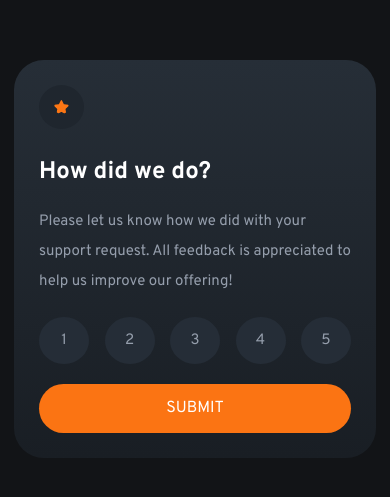
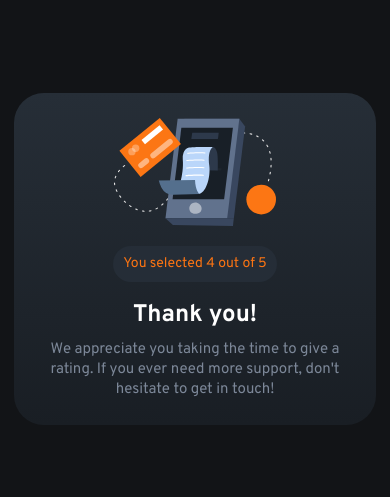
Before and after one commit to MATIASC9/interactive-rating-component, a website built with Vite: page index.html in a window 390 px wide. Shown: the part 163-660 px from the top of the page. Built offline with nearby package versions, Linux system fonts and the light colour scheme.

Commit message:
response section mobile styles added

```diff
--- a/css/style.css
+++ b/css/style.css
@@ -25,6 +25,7 @@ background: var(--card-background-color);
   padding: 25px;
   width: 80%;
 }
+/* How did we do? */
 .feedback {
   display: flex;
   flex-direction: column;
@@ -84,3 +85,33 @@ background: var(--card-background-color);
   padding: 15px 0;
   text-transform: uppercase;
 }
+/* Thank you! */
+.response {
+  display: flex;
+  flex-direction: column;
+  align-items: center;
+  gap: 20px;
+}
+.response__amount-stars {
+  padding: 10px;
+  background-color: var(--dark-blue);
+  border-radius: 50px;
+  color: var(--orange);
+  font-size: 14px;
+}
+.response__thanks {
+  display: flex;
+  flex-direction: column;
+  align-items: center;
+  gap: 10px;
+}
+.response__title {
+  font-size: 1.5rem;
+  font-weight: var(--font-bold);
+}
+.response__paragraph {
+  font-size: 15px;
+  color: var(--medium-grey);
+  text-align: center;
+  line-height: 20px;
+}
--- a/index.html
+++ b/index.html
@@ -15,7 +15,7 @@
   <body>
     <div class="container">
       <!-- How did we do? -->
-      <div class="feedback">
+      <!-- <div class="feedback">
         <img class="feedback__icon" src="./icon-star.svg" alt="orange star icon">
         <section class="feedback__tell-us">
           <h3 class="feedback__title">How did we do?</h3>
@@ -30,9 +30,9 @@
           </ol>
         </div>
         <button class="feedback__button">Submit</button>
-      </div>
+      </div> -->
       <!-- Thank you! -->
-      <!-- <div class="response">
+      <div class="response">
         <img class="response__header-illustration" src="./illustration-thank-you.svg" alt="illustration thank you">
         <p class="response__amount-stars">You selected 4 out of 5</p>
         <section class="response__thanks">
@@ -40,7 +40,7 @@
           <p class="response__paragraph">We appreciate you taking the time to give a rating. If you ever need more support, don't hesitate to get in touch!</p>
         </section>
       </div>
-    </div> -->
+    </div>
 
     <script src="./js/script.js"></script>
   </body>
```
